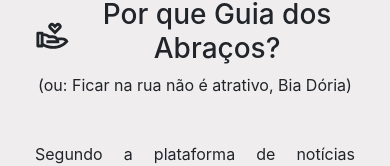
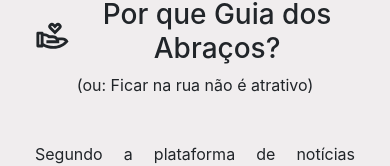
Before and after one commit to vivihumpheys/guia-dos-abracos, a React (Create React App) app: page /sobre in a window 390 px wide. Shown: the part 508-674 px from the top of the page. Built offline with nearby package versions, Linux system fonts and the light colour scheme.

Commit message:
responsividade OK para todas as pages

```diff
--- a/src/components/molecules/SearchBar/styles.css
+++ b/src/components/molecules/SearchBar/styles.css
@@ -27,9 +27,12 @@
         margin-bottom: 20px;
         flex-direction: column;
         align-items: center;
+
     }
 
     .search-button {
       margin-top:15px;
     }
+
+
 }
--- a/src/components/organisms/SobreContent/index.js
+++ b/src/components/organisms/SobreContent/index.js
@@ -18,7 +18,7 @@ const SobreContent = () => {
             <h3>Por que Guia dos Abraços?</h3>
           </div>
         </span>
-        <p>(ou: Ficar na rua não é atrativo, Bia Dória)</p>
+        <p>(ou: Ficar na rua não é atrativo)</p>
         <section className="text-content--box">
           <article className="text-content">
             <p>
```
Also changed, not shown: src/components/atoms/Search/styles.css (+5 -3 lines).
